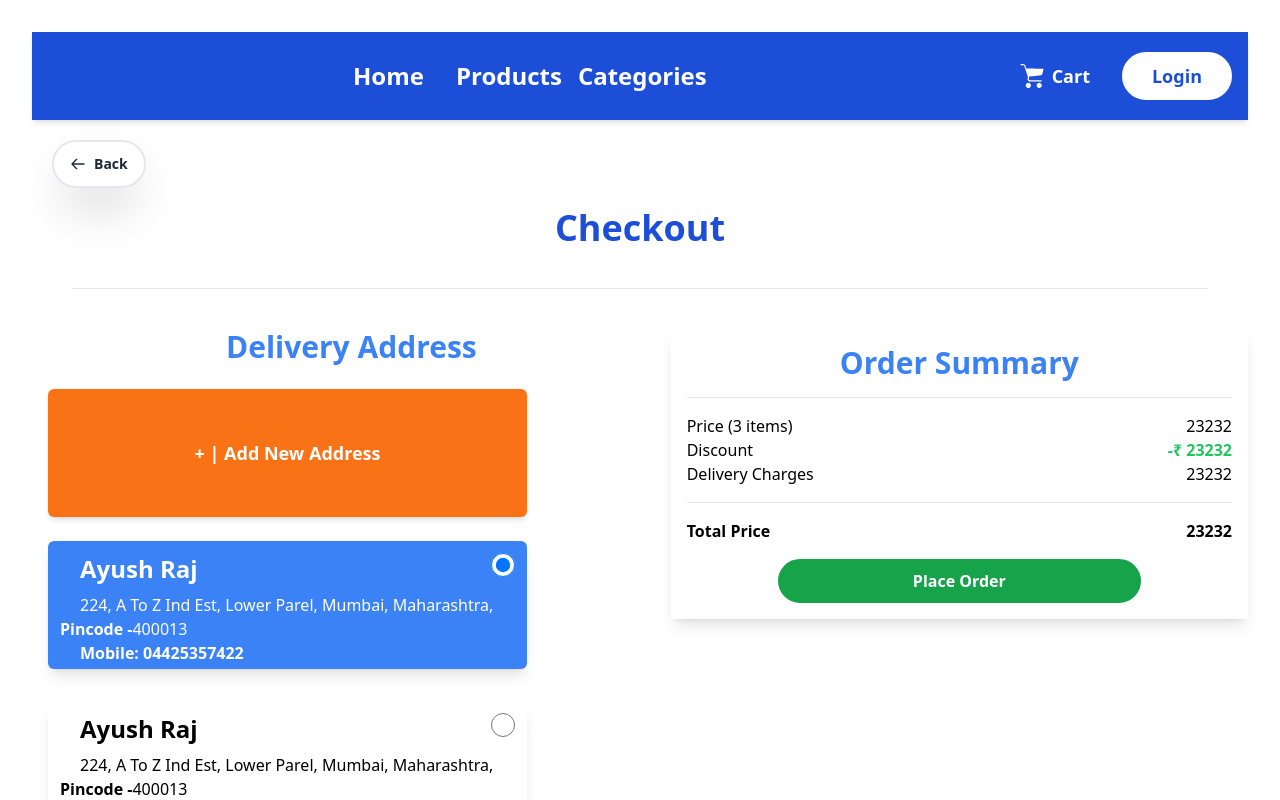
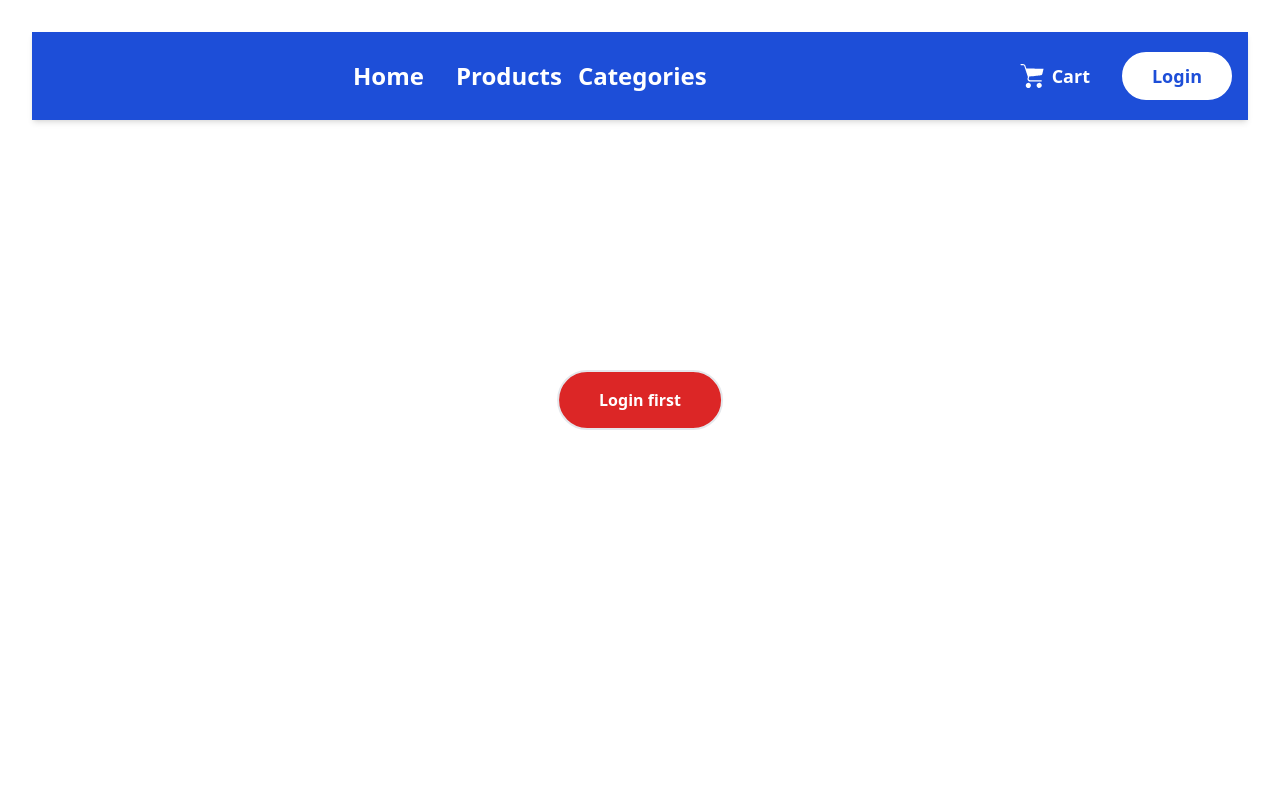
Before and after one commit to CodeLikeAyush/E-Commerce-Buyer-Frontend, a React (Vite) app: page /checkout in a window 1280 px wide. Shown: the top 800 px of the page. Built offline with nearby package versions, Linux system fonts and the light colour scheme.

Commit message:
completed fetching user-addresses on checkout-page

```diff
--- a/src/components/AddressCard.jsx
+++ b/src/components/AddressCard.jsx
@@ -1,11 +1,19 @@
 const AddressCard = ({ address, activeAddressId, handleSelect }) => {
-  const { addressId, username, city, state, pincode, addressInfo, mobile } =
-    address;
+  const {
+    _id,
+    firstName,
+    lastName,
+    city,
+    state,
+    pincode,
+    streetAddress,
+    mobile,
+  } = address;
 
-  const isActiveAddress = addressId === activeAddressId;
+  const isActiveAddress = _id === activeAddressId;
 
   const addressCardStylingClass =
-    "h-32 w-full md:w-3/4  shadow-lg hover:shadow-2xl p-3 m-4 rounded-md text-left transition-transform transform duration-150 ease-in-out relative";
+    "h-32 w-full md:w-3/4  shadow-lg border hover:shadow-2xl p-3 m-4 rounded-md text-left transition-transform transform duration-150 ease-in-out relative";
   const selectedAddressCardStylingClass = "bg-blue-500 text-white";
   const radioStylingClass = "w-6 h-6 absolute top-3 right-3 cursor-pointer";
 
@@ -17,13 +25,10 @@ const AddressCard = ({ address, activeAddressId, handleSelect }) => {
           : addressCardStylingClass
       }
     >
-      <label
-        htmlFor={addressId}
-        className="absolute h-full w-full cursor-pointer"
-      >
-        <h4 className="mx-5 font-bold text-2xl mb-2">{username}</h4>
+      <label htmlFor={_id} className="absolute h-full w-full cursor-pointer">
+        <h4 className="mx-5 font-bold text-2xl mb-2">{`${firstName} ${lastName}`}</h4>
         <span className="mx-5">
-          {addressInfo}, {city}, {state},
+          {streetAddress}, {city}, {state},
         </span>
         <span className="font-semibold"> Pincode -</span>
         <span>{pincode}</span>
@@ -37,9 +42,9 @@ const AddressCard = ({ address, activeAddressId, handleSelect }) => {
       <input
         type="radio"
         name="address"
-        id={addressId}
+        id={_id}
         checked={isActiveAddress}
-        onChange={() => handleSelect(addressId)}
+        onChange={() => handleSelect(_id)}
         className={radioStylingClass}
       />
     </div>
--- a/src/components/ProductCard.jsx
+++ b/src/components/ProductCard.jsx
@@ -21,7 +21,7 @@ function ProductCard({ product, onShowProductDetails }) {
       onClick={() => {
         onShowProductDetails();
       }}
-      className="w-full md:w-72 h-fit bg-white shadow-2xl rounded-xl overflow-hidden cursor-pointer relative"
+      className="w-full md:w-72 h-fit bg-white border shadow-2xl rounded-xl overflow-hidden cursor-pointer relative"
     >
       {/* Wishlist Button (Top-Right) */}
       <button className="absolute top-2 right-2 text-red-500">
--- a/src/pages/Checkout.jsx
+++ b/src/pages/Checkout.jsx
@@ -1,51 +1,34 @@
-import React, { useState } from "react";
-import { useNavigate } from "react-router-dom";
+import React, { useCallback, useEffect, useState } from "react";
+import { Link, useNavigate } from "react-router-dom";
 import AddressCard from "../components/AddressCard";
+import { useSelector } from "react-redux";
 
 function Checkout() {
   const navigate = useNavigate();
+  const isLoggedIn = useSelector((state) => state.auth.isLoggedIn);
 
-  const addresses = [
-    {
-      addressId: 1,
-      username: "Ayush Raj",
-      city: "Mumbai",
-      state: "Maharashtra",
-      pincode: "400013",
-      addressInfo: "224, A To Z Ind Est, Lower Parel",
-      mobile: "04425357422",
-    },
-    {
-      addressId: 2,
-      username: "Ayush Raj",
-      city: "Mumbai",
-      state: "Maharashtra",
-      pincode: "400013",
-      addressInfo: "224, A To Z Ind Est, Lower Parel",
-      mobile: "04425357422",
-    },
-    {
-      addressId: 3,
-      username: "Ayush Raj",
-      city: "Mumbai",
-      state: "Maharashtra",
-      pincode: "400013",
-      addressInfo: "224, A To Z Ind Est, Lower Parel",
-      mobile: "04425357422",
-    },
-    {
-      addressId: 4,
-      username: "Ayush Raj",
-      city: "Mumbai",
-      state: "Maharashtra",
-      pincode: "400013",
-      addressInfo: "224, A To Z Ind Est, Lower Parel",
-      mobile: "04425357422",
-    },
-  ];
-  const [activeAddressId, setActiveAddressId] = useState(
-    addresses[0].addressId
-  );
+  const [addresses, setAddresses] = useState([]);
+  const [loadingAddresses, setLoadingAddresses] = useState(true);
+
+  const [activeAddressId, setActiveAddressId] = useState(null);
+
+  const fetUserAddresses = useCallback(async () => {
+    try {
+      const response = await fetch("http://localhost:3000/api/users/address/");
+      const addresses = await response.json();
+      setAddresses(addresses.address);
+      setLoadingAddresses(false);
+      setActiveAddressId(addresses.address[0]._id);
+    } catch (error) {
+      console.log(error);
+    }
+  }, []);
+
+  useEffect(() => {
+    if (isLoggedIn) {
+      fetUserAddresses();
+    }
+  }, [isLoggedIn, fetUserAddresses]);
 
   const handleSelect = (addressIdClicked) => {
     setActiveAddressId(addressIdClicked);
@@ -55,7 +38,16 @@ function Checkout() {
     // implement logic to toggle address modal:::::::::::::::::::::::::::::::::::::::::::::::::::::::::::::::::::::::::::::::::::::::::::::::::::::::::::::::::::::::::::::::::
     console.log("toggle address modal");
   };
-
+  if (!isLoggedIn) {
+    return (
+      <Link
+        to="/login"
+        className="bg-red-600 border-2 px-10 py-4 absolute top-1/2 left-1/2 transform -translate-x-1/2 -translate-y-1/2 text-white font-bold rounded-full hover:bg-transparent hover:border-2 hover:text-red-600 hover:border-red-600 transition duration-300"
+      >
+        Login first
+      </Link>
+    );
+  } else
     return (
       <>
         {/* back button: */}
@@ -64,23 +56,9 @@ function Checkout() {
             navigate(-1);
           }}
           title="Go Back"
-        className="bg-white m-5  text-gray-800  text-9xl py-3 px-4 border-2 rounded-full flex items-center shadow-2xl"
+          className="bg-white m-5  text-gray-800  text-lg font-bold py-3 px-4 border-2 rounded-full flex items-center hover:shadow-lg"
         >
-        <svg
-          className="h-4 w-4 mr-2"
-          xmlns="http://www.w3.org/2000/svg"
-          fill="none"
-          viewBox="0 0 24 24"
-          stroke="currentColor"
-        >
-          <path
-            strokeLinecap="round"
-            strokeLinejoin="round"
-            strokeWidth="2"
-            d="M10 19l-7-7m0 0l7-7m-7 7h18"
-          />
-        </svg>
-        <span className="text-sm font-semibold">Back</span>
+          &#129028; Back
         </button>
 
         {/* ::::::::::::::::::::::::::::::::: */}
@@ -89,20 +67,21 @@ function Checkout() {
         <div className="flex flex-col md:flex-row">
           {/* Address container */}
           <div className="flex flex-col item-center w-full md:w-3/4 ">
-          <h1 className="text-blue-500 font-semibold text-3xl mb-4">
+            <h1 className="text-blue-500 font-semibold text-3xl text-left ml-6 mb-4">
               Delivery Address
             </h1>
+
             <button
               onClick={toggleAddressModal}
               className="shadow-md h-20 md:h-32 w-full md:w-3/4  mx-4 my-2 font-extrabold text-lg bg-orange-500 text-white rounded-md hover:bg-orange-400 focus:outline-none focus:ring focus:border-blue-300"
             >
-            + | Add New Address
+              &#43; | Add New Address
             </button>
 
             {/* Addresses cards */}
-          {addresses.map((address) => (
+            {addresses.map((address, index) => (
               <AddressCard
-              key={address.addressId}
+                key={address._id}
                 address={address}
                 activeAddressId={activeAddressId}
                 handleSelect={handleSelect}
@@ -111,7 +90,7 @@ function Checkout() {
           </div>
 
           {/* Price details container */}
-        <div className="shadow-lg w-full md:w-2/3 h-full p-4">
+          <div className="border shadow-lg w-full md:w-2/3 h-full p-4">
             <h1 className="text-blue-500 font-semibold text-3xl mb-4">
               Order Summary
             </h1>
--- a/src/pages/ProductView.jsx
+++ b/src/pages/ProductView.jsx
@@ -37,23 +37,9 @@ function ProductView() {
           navigate(-1);
         }}
         title="Go Back"
-        className="bg-white m-5  text-gray-800  text-9xl py-3 px-4 border-2 rounded-full flex items-center shadow-2xl"
+        className="bg-white m-5  text-gray-800  text-lg font-bold py-3 px-4 border-2 rounded-full flex items-center hover:shadow-lg"
       >
-        <svg
-          className="h-4 w-4 mr-2"
-          xmlns="http://www.w3.org/2000/svg"
-          fill="none"
-          viewBox="0 0 24 24"
-          stroke="currentColor"
-        >
-          <path
-            strokeLinecap="round"
-            strokeLinejoin="round"
-            strokeWidth="2"
-            d="M10 19l-7-7m0 0l7-7m-7 7h18"
-          />
-        </svg>
-        <span className="text-sm font-semibold">Back</span>
+        &#129028; Back
       </button>
       <div className="border-2 mt-5 pb-20 md:pb-0 flex flex-col items-center md:flex-row sm:justify-between shadow-md">
         {/* Product view image-gallary container */}
@@ -145,7 +131,7 @@ function ProductView() {
       </div>
 
       {/* Product Rating/Review Section:::::::::::::::::::::::::::::::::::::::::::::: */}
-      <div className="h-auto md:h-96 py-10  w-full mt-5 shadow-md flex flex-col md:flex-row items-center justify-around">
+      <div className="h-auto md:h-96 py-10  w-full mt-5 shadow-lg border flex flex-col md:flex-row items-center justify-around">
         {/* rating percent pie-chart: */}
         <div className="flex flex-row items-center justify-center p-2">
           <div className="mx-2">
@@ -222,7 +208,7 @@ function ProductView() {
       <div className="my-5 p-5">
         <h1 className="font-bold text-4xl">Ratings & Reviews</h1>
         {/* that single rating: */}
-        <div className="m-5 p-5 shadow-lg">
+        <div className="border m-5 p-5 shadow-lg">
           <div className="m-5 flex flex-row items-center ">
             <span className=" m-2 bg-blue-600 text-white py-2 px-3 font-bold text-3xl rounded-full cursor-pointer">
               M
--- a/src/pages/cart/Cart.jsx
+++ b/src/pages/cart/Cart.jsx
@@ -16,7 +16,7 @@ function Cart() {
   const dispatch = useDispatch();
 
   const [products, setProducts] = useState([]);
-  const [loading, setLoading] = useState(true);
+  const [loadingProducts, setLoadingProductsProducts] = useState(true);
 
   const isLoggedIn = useSelector((state) => state.auth.isLoggedIn);
   const cart = useSelector((state) => state.cart);
@@ -39,7 +39,7 @@ function Cart() {
         );
         const cartProducts = await response.json();
         setProducts(cartProducts);
-        setLoading(false); // Set loading to false after data is fetched
+        setLoadingProductsProducts(false); // Set loadingProducts to false after data is fetched
       } else {
         return;
       }
@@ -80,7 +80,7 @@ function Cart() {
     );
   } else if (cart.userCart?.totalItemCount === 0) {
     return <div className="text-center">No item in cart</div>;
-  } else if (loading) {
+  } else if (loadingProducts) {
     return <div className="text-center">Loading........</div>;
   } else
     return (
@@ -95,7 +95,7 @@ function Cart() {
             />
           ))}
         </div>
-        <div className="shadow-lg w-full md:w-2/3 h-full p-4">
+        <div className="border shadow-lg w-full md:w-2/3 h-full p-4">
           <h1 className="text-blue-500 font-semibold text-3xl mb-4">
             Price Details
           </h1>
```
Lines whose indentation alone changed are shown as unchanged.
